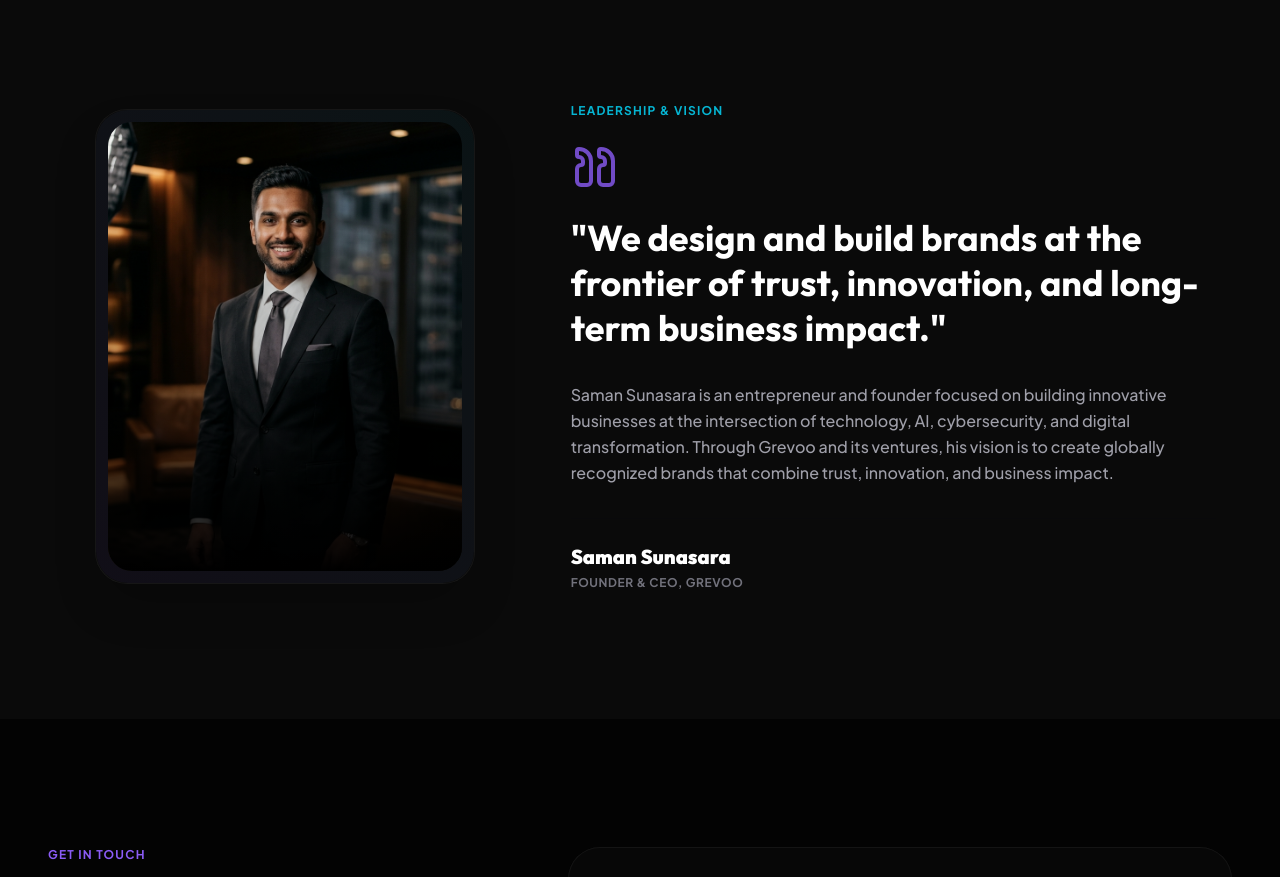
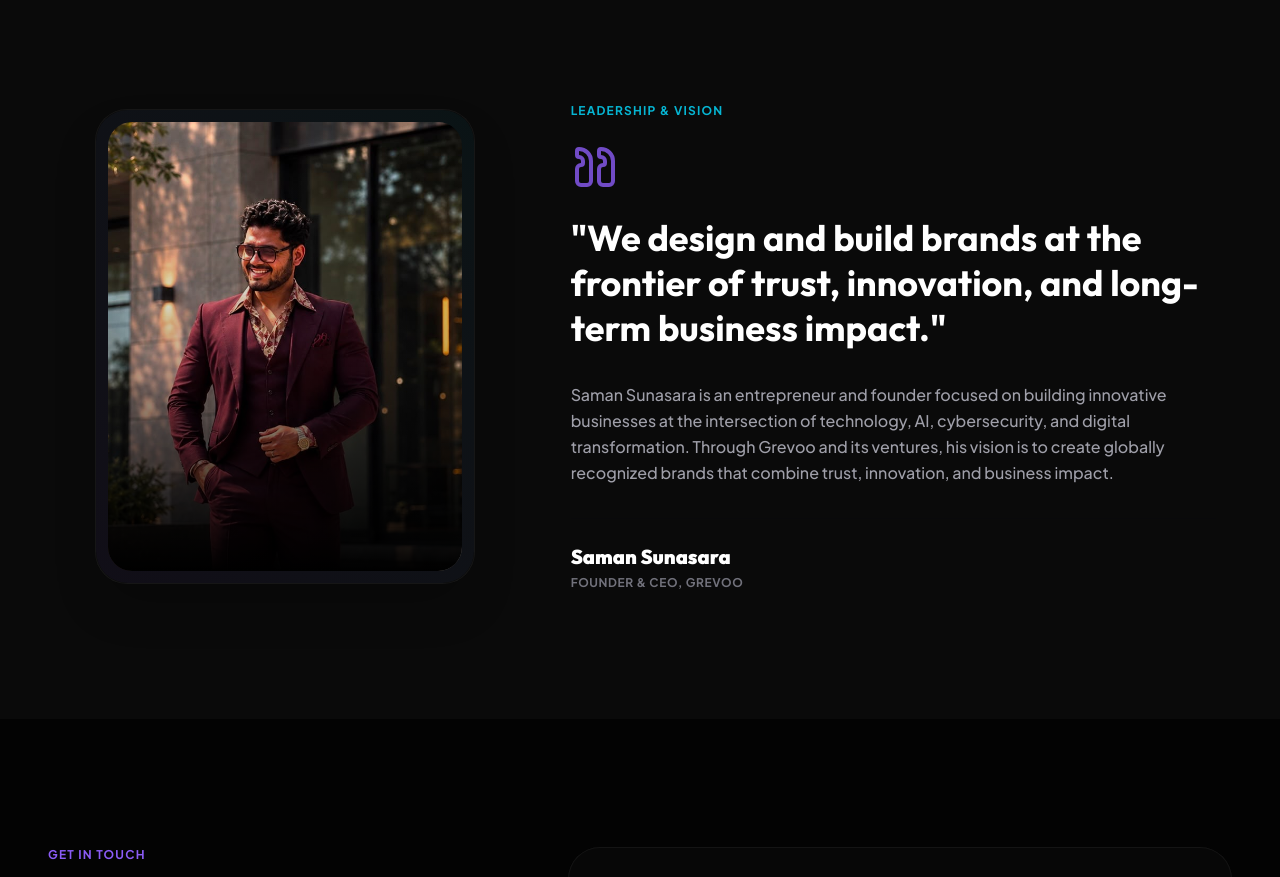
Before and after one commit to Saman-Sunasara/Grevoo-studio, a Next.js app: page / in a window 1280 px wide. Shown: the part 6420-7297 px from the top of the page. Built offline with nearby package versions, Linux system fonts and the light colour scheme.

Commit message:
feat: replace founder portrait with actual image of Saman Sunasara

```diff
--- a/src/components/Founder.tsx
+++ b/src/components/Founder.tsx
@@ -28,7 +28,7 @@
               {/* Image Frame */}
               <div className="relative w-full h-full rounded-[24px] overflow-hidden">
                 <Image
-                  src="/images/saman.png"
+                  src="/images/saman.jpg"
                   alt="Saman Sunasara"
                   fill
                   className="object-cover transition-transform duration-700 group-hover:scale-105"
```
Also changed, not shown: public/images/saman.jpg (added), public/images/saman.png (deleted).
